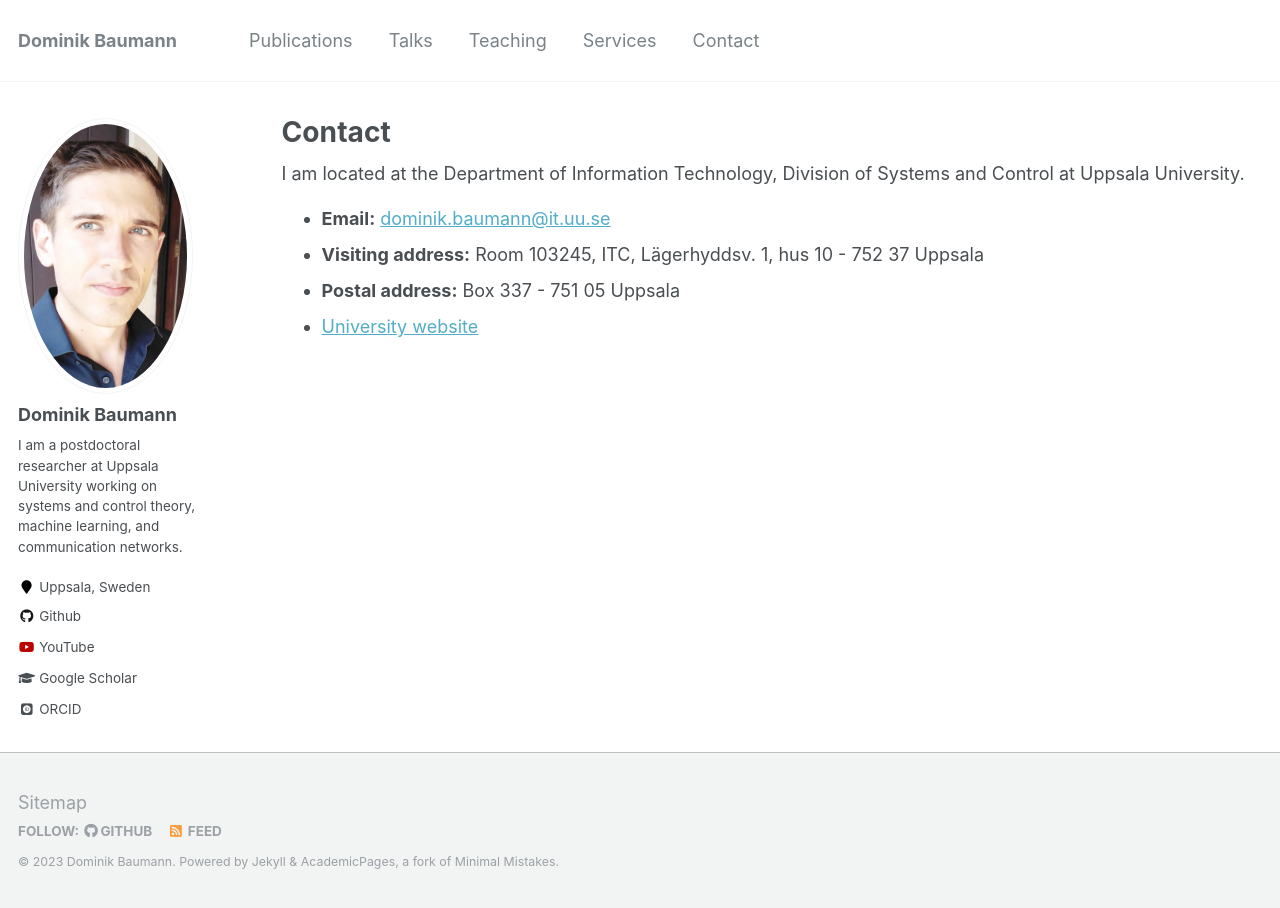
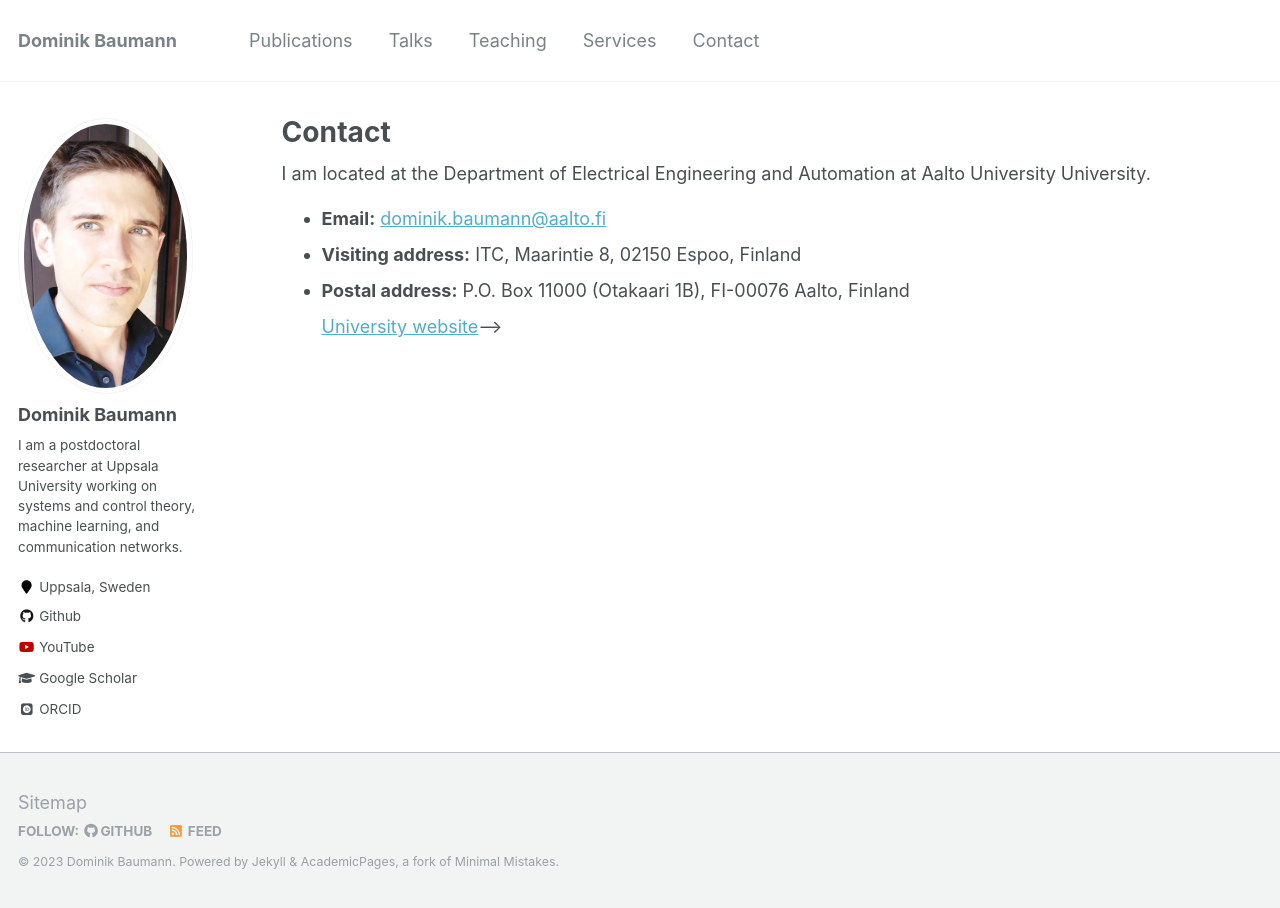
Before and after one commit to baumanndominik/baumanndominik.github.io, a Jekyll site: the page built from _pages/contact.html, in a window 1280 px wide. Built offline with Jekyll 4.4.1, drawn with Linux system fonts in a browser that asks for light colours; some web fonts are replaced.

Commit message:
new position

```diff
--- a/_pages/contact.html
+++ b/_pages/contact.html
@@ -5,12 +5,12 @@ permalink: /contact/
 author_profile: true
 ---
 
-I am located at the Department of Information Technology, Division of Systems and Control at Uppsala University.
+I am located at the Department of Electrical Engineering and Automation at Aalto University University.
 
 
 <ul>
-    <li> <strong>Email:</strong> <a href = "mailto: dominik.baumann@it.uu.se">dominik.baumann@it.uu.se</a></li>
-    <li><strong>Visiting address:</strong> Room 103245, ITC, Lägerhyddsv. 1, hus 10 - 752 37 Uppsala</li>
-    <li> <strong>Postal address:</strong> Box 337 -  751 05 Uppsala </li>
-    <li> <a href="https://katalog.uu.se/profile/?id=N21-1911">University website</a> </li>
+    <li> <strong>Email:</strong> <a href = "mailto: dominik.baumann@it.uu.se">dominik.baumann@aalto.fi</a></li>
+    <li><strong>Visiting address:</strong> ITC, Maarintie 8, 02150 Espoo, Finland</li>
+    <li> <strong>Postal address:</strong> P.O. Box 11000 (Otakaari 1B),  FI-00076 Aalto, Finland </li>
+    <! –– <li> <a href="https://katalog.uu.se/profile/?id=N21-1911">University website</a> </li>––>
 </ul>
```
Also changed, not shown: _pages/about.md (+2 -2 lines).
